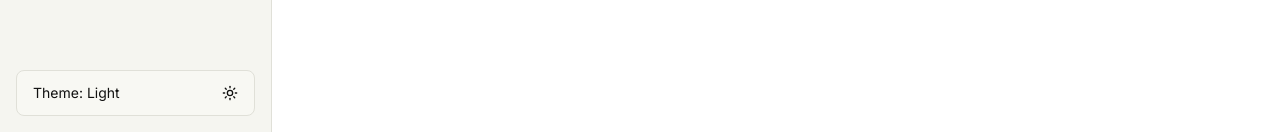
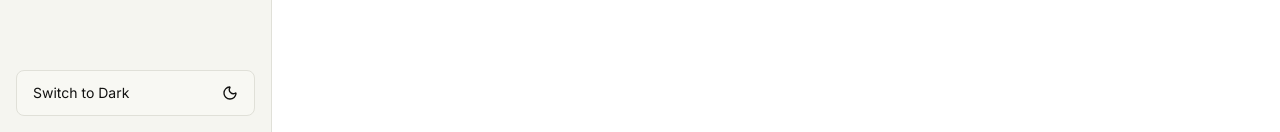
Before and after one commit to arunkmr13/pinn, a React (Vite) app: page /me in a window 1280 px wide. Shown: the part 668-800 px from the top of the page. Built offline with nearby package versions, Linux system fonts and the light colour scheme.

Commit message:
fix(sidebar): end prop on home NavLink, correct theme toggle icon

```diff
--- a/src/components/layout/Sidebar.jsx
+++ b/src/components/layout/Sidebar.jsx
@@ -1,82 +1,43 @@
+import { Bell, Compass, Home, Moon, PenSquare, Sun, User } from "lucide-react";
 import { NavLink } from "react-router-dom";
-
-import {
-    Bell,
-    Compass,
-    Home,
-    Moon,
-    PenSquare,
-    Sun,
-    User,
-} from "lucide-react";
-
+import lightWordmark from "../../assets/branding/pinn-wordmark-dark.svg";
+import darkWordmark from "../../assets/branding/pinn-wordmark-light.svg";
 import { useThemeStore } from "../../store/themeStore.js";
 
-import lightWordmark from "../../assets/branding/pinn-wordmark-dark.svg";
-import darkWordmark from "../../assets/branding/pinn-wordmark-light.svg";
+const navItems = [
+  { label: "Board",   path: "/",        icon: Home      },
+  { label: "Nearby",  path: "/nearby",  icon: Compass   },
+  { label: "Compose", path: "/compose", icon: PenSquare },
+  { label: "Alerts",  path: "/alerts",  icon: Bell      },
+  { label: "Me",      path: "/me",      icon: User      },
+];
 
 function Sidebar() {
-  const theme = useThemeStore((state) => state.theme);
-
-  const toggleTheme = useThemeStore(
-    (state) => state.toggleTheme
-  );
-
-  const navItems = [
-    {
-      label: "Board",
-      path: "/",
-      icon: Home,
-    },
-
-    {
-      label: "Nearby",
-      path: "/nearby",
-      icon: Compass,
-    },
-
-    {
-      label: "Compose",
-      path: "/compose",
-      icon: PenSquare,
-    },
-
-    {
-      label: "Alerts",
-      path: "/alerts",
-      icon: Bell,
-    },
-
-    {
-      label: "Me",
-      path: "/me",
-      icon: User,
-    },
-  ];
+  const theme       = useThemeStore((state) => state.theme);
+  const toggleTheme = useThemeStore((state) => state.toggleTheme);
 
   return (
     <aside className="sticky top-0 hidden h-screen w-[272px] flex-col justify-between border-r border-[var(--border)] bg-[var(--surface)] p-4 md:flex">
+
+      {/* Logo */}
       <div>
         <div className="mb-10">
           <img
-            src={
-              theme === "dark"
-                ? darkWordmark
-                : lightWordmark
-            }
+            src={theme === "dark" ? darkWordmark : lightWordmark}
             alt="Pinn"
             className="h-10 w-auto"
           />
         </div>
 
+        {/* Nav links */}
         <nav className="flex flex-col gap-2">
           {navItems.map((item) => {
             const Icon = item.icon;
-
             return (
               <NavLink
                 key={item.path}
                 to={item.path}
+                end={item.path === "/"}
                 className={({ isActive }) =>
                   `flex items-center gap-3 rounded-[8px] px-3 py-3 text-sm font-medium transition-colors ${
                     isActive
@@ -86,7 +47,6 @@ function Sidebar() {
                 }
               >
                 <Icon size={18} />
-
                 <span>{item.label}</span>
               </NavLink>
             );
@@ -94,20 +54,17 @@ function Sidebar() {
         </nav>
       </div>
 
+      {/* Theme toggle — icon shows what you'll switch TO */}
       <button
         onClick={toggleTheme}
-        className="flex items-center justify-between rounded-[8px] border border-[var(--border)] bg-[var(--card)] px-4 py-3 text-sm text-[var(--text-primary)]"
+        className="flex items-center justify-between rounded-[8px] border border-[var(--border)] bg-[var(--card)] px-4 py-3 text-sm text-[var(--text-primary)] hover:bg-[var(--surface)] transition-colors"
       >
         <span>
-          Theme: {theme === "dark" ? "Dark" : "Light"}
+          {theme === "dark" ? "Switch to Light" : "Switch to Dark"}
         </span>
+        {theme === "dark" ? <Sun size={16} /> : <Moon size={16} />}
+      </button>
 
-        {theme === "dark" ? (
-          <Moon size={16} />
-        ) : (
-          <Sun size={16} />
-        )}
-      </button>
     </aside>
   );
 }
```
